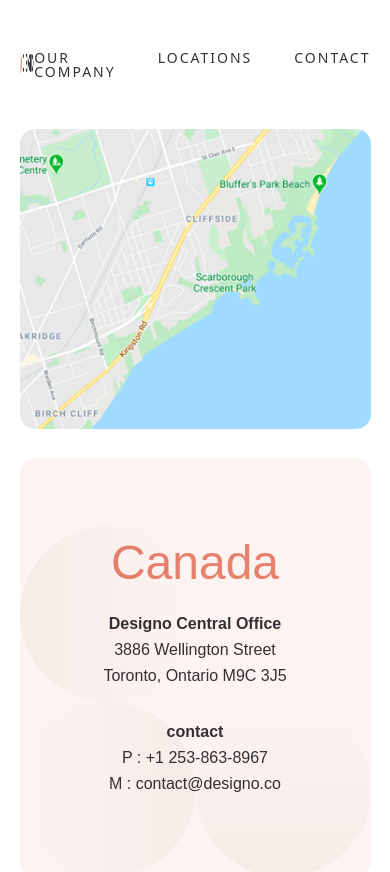
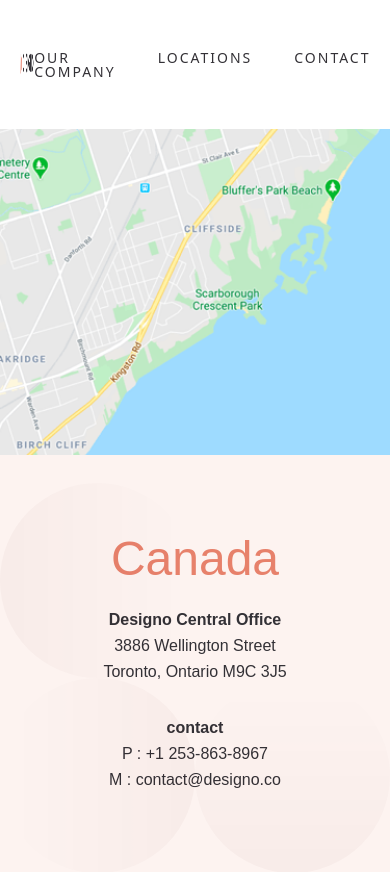
Before and after one commit to ketevan20/designo-multi-page-website, a Next.js app: page /locations in a window 390 px wide. Shown: the top 872 px of the page. Built offline with nearby package versions, Linux system fonts and the light colour scheme.

Commit message:
feat: add responsive design

```diff
--- a/components/molecules/AboutUs/AboutUs.tsx
+++ b/components/molecules/AboutUs/AboutUs.tsx
@@ -9,7 +9,7 @@ const AboutUs = () => {
             whileInView={{ opacity: 1, y: 0 }}
             transition={{ ease: "easeOut" }}
             viewport={{ once: true, amount: 0.5 }}
-            className='w-full h-[calc(100vh-100px)] max-h-160 bg-[rgba(231,129,107,1)] rounded-[15px] flex md:flex-row flex-col-reverse overflow-hidden relative z-30'>
+            className='w-screen left-1/2 -translate-x-1/2 sm:w-full h-[calc(100vh-100px)] max-h-160 bg-[rgba(231,129,107,1)] sm:rounded-[15px] flex md:flex-row flex-col-reverse overflow-hidden relative z-30'>
             <div className='relative z-30 w-full md:w-[60%] px-6 md:px-20 py-16 md:py-0 flex items-center justify-center text-white'>
                 <div className='md:max-w-135 flex flex-col gap-8 md:text-left text-center'>
                     <h1 className='h1'>About Us</h1>
--- a/components/molecules/ContactForm/ContaxtForm.tsx
+++ b/components/molecules/ContactForm/ContaxtForm.tsx
@@ -25,7 +25,7 @@ const ContactForm = () => {
   };
 
   return (
-    <div className='w-full bg-[rgba(231,129,107,1)] rounded-[15px] p-10 md:px-24 md:py-10 flex flex-col md:flex-row gap-10 items-center relative overflow-hidden ' >
+    <div className='w-screen left-1/2 -translate-x-1/2 sm:w-full bg-[rgba(231,129,107,1)] sm:rounded-[15px] p-10 md:px-24 md:py-10 flex flex-col md:flex-row gap-10 items-center relative overflow-hidden ' >
       <img src='/contact/desktop/bg-pattern-hero-desktop.svg' alt='' className='absolute left-0 bottom-0 z-10'/>
       <div className='text-white flex-1 flex flex-col gap-8 relative z-30'>
         <h1 className='h1'>Contact Us</h1>
--- a/components/molecules/Deal/Deal.tsx
+++ b/components/molecules/Deal/Deal.tsx
@@ -9,7 +9,7 @@ const Deal = () => {
             whileInView={{ opacity: 1, y: 0 }}
             transition={{ ease: "easeOut" }}
             viewport={{ once: true,  amount: 0.5 }}
-            className='w-full bg-[rgba(253,243,240,1)] rounded-[15px] flex md:flex-row flex-col-reverse overflow-hidden relative z-30'>
+            className='w-screen left-1/2 -translate-x-1/2 sm:w-full bg-[rgba(253,243,240,1)] sm:rounded-[15px] flex md:flex-row flex-col-reverse overflow-hidden relative z-30'>
             <div className='shrink-0 w-full md:w-[60%] px-6 md:px-20 py-16 md:py-20 lg:38 flex items-center justify-center'>
                 <div className='md:max-w-135 flex flex-col gap-8 md:text-left text-center'>
                     <h1 className='h1 text-[rgba(231,129,107,1)]'>The real deal</h1>
--- a/components/molecules/Expertise/Expertise.tsx
+++ b/components/molecules/Expertise/Expertise.tsx
@@ -5,7 +5,7 @@ import ExpertiseItem from '@/components/atoms/ExpertiseItem/ExpertiseItem'
 
 const Expertise = () => {
     return (
-        <div className='h-screen max-h-160 grid md:grid-cols-2 md:grid-rows-2 sm:grid-rows-[200px_200px_200px] grid-rows-[250px_250px_250px] gap-6 md:gap-7.5 '>
+        <div className='min-h-160 grid md:grid-cols-2 md:grid-rows-2 sm:grid-rows-[200px_200px_200px] grid-rows-[250px_250px_250px] gap-6 md:gap-7.5 '>
             <Link href='/web' className='row-span-1 md:row-span-2 md:col-span-1'>
                 <ExpertiseItem bgImage='/home/desktop/image-web-design-large.jpg' expertise='Web Design' />
             </Link>
--- a/components/molecules/LocationCard/LocationCard.tsx
+++ b/components/molecules/LocationCard/LocationCard.tsx
@@ -19,8 +19,8 @@ const LocationCard = ({ location, image, phoneNumber, email, title, address, cit
             whileInView={{ opacity: 1, y: 0 }}
             transition={{ ease: "easeOut" }}
             viewport={{ once: true, amount: 0.5 }}
-            className={`w-full flex gap-7.5 ${location == 'Australia' ? 'lg:flex-row-reverse' : 'lg:flex-row'} flex-col-reverse`}>
-            <div className='relative overflow-hidden bg-[rgba(253,243,240,1)] rounded-[15px] p-20 lg:w-[70%] flex flex-col justify-center gap-6 text-center sm:text-left'>
+            className={`relative w-screen left-1/2 -translate-x-1/2 sm:w-full flex gap-0 sm:gap-7.5 ${location == 'Australia' ? 'lg:flex-row-reverse' : 'lg:flex-row'} flex-col-reverse`}>
+            <div className='relative overflow-hidden bg-[rgba(253,243,240,1)] sm:rounded-[15px] p-20 lg:w-[70%] flex flex-col justify-center gap-6 text-center sm:text-left'>
                 <h1 className='h1 text-[rgba(231,129,107,1)]'>{location}</h1>
                 <div className='flex gap-7.5 sm:flex-row flex-col body text-[rgba(51,49,54,1)] lg:max-w-135'>
                     <div className='flex-1'>
@@ -36,7 +36,7 @@ const LocationCard = ({ location, image, phoneNumber, email, title, address, cit
                 </div>
                 <img src="/shared/desktop/bg-pattern-three-circles.svg" alt="" className='absolute left-0 bottom-0' />
             </div>
-            <div className='rounded-[15px] lg:w-[30%] max-lg:max-h-81.5 overflow-hidden'>
+            <div className='sm:rounded-[15px] lg:w-[30%] max-lg:max-h-81.5 overflow-hidden'>
                 <img src={image} alt="canada" className="object-cover w-full h-full" />
             </div>
         </motion.div>
--- a/components/molecules/LocationsContainer/LocationsContainer.tsx
+++ b/components/molecules/LocationsContainer/LocationsContainer.tsx
@@ -5,7 +5,7 @@ import React from 'react'
 
 const LocationsContainer = () => {
     return (
-        <div className='grid gap-7.5 lg:grid-cols-3 text-center relative z-30'>
+        <div className='my-30 sm:my-0 grid gap-7.5 lg:grid-cols-3 text-center relative z-30'>
             {[
                 {
                     bg: '-rotate-90',
--- a/components/molecules/ServiceCard/ServiceCard.tsx
+++ b/components/molecules/ServiceCard/ServiceCard.tsx
@@ -13,7 +13,7 @@ const ServiceCard = ({ title, text }: ServiceCardProps) => {
             whileInView={{ opacity: 1, y: 0 }}
             transition={{ ease: "easeOut" }}
             viewport={{ once: true }}
-            className='overflow-hidden bg-[rgba(231,129,107,1)] rounded-[15px] relative z-30 flex items-center justify-center text-center px-6 py-16'>
+            className='w-screen left-1/2 -translate-x-1/2 sm:w-full overflow-hidden bg-[rgba(231,129,107,1)] sm:rounded-[15px] relative z-30 flex items-center justify-center text-center px-6 py-16'>
             <div className='md:max-w-[60%] relative z-30'>
                 <h1 className='h2 text-white'>{title}</h1>
                 <p className='body text-white mt-6'>{text}</p>
--- a/components/molecules/Talent/Talent.tsx
+++ b/components/molecules/Talent/Talent.tsx
@@ -9,7 +9,7 @@ const Talent = () => {
             whileInView={{ opacity: 1, y: 0 }}
             transition={{ ease: "easeOut" }}
             viewport={{ once: true, amount: 0.5 }}
-            className='w-full bg-[rgba(253,243,240,1)] rounded-[15px] flex md:flex-row flex-col overflow-hidden relative z-30'>
+            className='w-screen left-1/2 -translate-x-1/2 sm:w-full bg-[rgba(253,243,240,1)] sm:rounded-[15px] flex md:flex-row flex-col overflow-hidden relative z-30'>
             <img src="/about/desktop/image-world-class-talent.jpg" alt="about us image" className='w-full md:w-[40%] object-cover max-md:max-h-80' />
 
             <div className='shrink-0 w-full md:w-[60%] px-6 md:px-20 py-16 md:py-20 lg:38 flex items-center justify-center'>
--- a/components/molecules/Team/Team.tsx
+++ b/components/molecules/Team/Team.tsx
@@ -2,7 +2,7 @@ import React from 'react'
 
 const Team = () => {
     return (
-        <div className='flex gap-7.5 flex-col md:flex-row justify-between md:text-center relative z-30'>
+        <div className='flex gap-7.5 flex-col md:flex-row justify-between text-center sm:text-left md:text-center relative z-30'>
             {[
                 {
                     bg: '-rotate-90',
@@ -23,7 +23,7 @@ const Team = () => {
                     text: 'We are a group of enthusiastic folks who know how to put people first. Our success depends on our customers, and we strive to give them the best experience a company can provide.'
                 }
             ].map((item) => (
-                <div key={item.title} className='flex md:flex-col items-center gap-12'>
+                <div key={item.title} className='flex sm:flex-row flex-col md:flex-col items-center gap-12'>
                     <div className='relative w-50 h-50 shrink-0 flex items-center justify-center'>
                         <img src="/home/desktop/bg-pattern-hero-home.svg" alt="" className={`absolute inset-0 w-full h-full ${item.bg} z-20`} />
                         <img src={item.illustration} alt="" className='relative z-30' />
--- a/components/organisms/About/About.tsx
+++ b/components/organisms/About/About.tsx
@@ -6,7 +6,7 @@ import React from 'react'
 
 const About = () => {
   return (
-    <div className='w-[90%] m-auto max-w-480 flex flex-col gap-40 mb-22 '>
+    <div className='w-[90%] m-auto max-w-480 flex flex-col gap-0 sm:gap-30 md:gap-40 mb-22 '>
       <AboutUs />
       <img src={'/shared/desktop/bg-pattern-leaf.svg'} alt='leaf' className='absolute z-10 left-0 top-80' />
       <Talent />
--- a/components/organisms/Contact/Contact.tsx
+++ b/components/organisms/Contact/Contact.tsx
@@ -4,7 +4,7 @@ import React from 'react'
 
 const Contact = () => {
   return (
-    <div className='w-[90%] m-auto max-w-480 flex flex-col gap-40 mb-22'>
+    <div className='w-[90%] m-auto max-w-480 flex flex-col gap-0 sm:gap-30 md:gap-40 sm:mb-22'>
         <ContaxtForm />
         <LocationsContainer />
     </div>
--- a/components/organisms/Locations/Locations.tsx
+++ b/components/organisms/Locations/Locations.tsx
@@ -3,7 +3,7 @@ import React from 'react'
 
 const Locatinos = () => {
   return (
-    <div className='w-[90%] m-auto max-w-480 flex flex-col gap-8 mb-22'>
+    <div className='w-[90%] m-auto max-w-480 flex flex-col gap-10 sm:gap-8 mb-22'>
       <LocationCard location='Canada' image='/locations/desktop/image-map-canada.png' title='Designo Central Office' phoneNumber='+1 253-863-8967' email='contact@designo.co' address='3886 Wellington Street' city='Toronto, Ontario M9C 3J5'/>
       <LocationCard location='Australia' image='/locations/desktop/image-map-australia.png' title='Designo AU Office' phoneNumber='+1 253-863-8967' email='contact@designo.co' address='3886 Wellington Street' city='Toronto, Ontario M9C 3J5'/>
       <LocationCard location='United Kingdom' image='/locations/desktop/image-map-united-kingdom.png' title='Designo UK Office' phoneNumber='+1 253-863-8967' email='contact@designo.co' address='3886 Wellington Street' city='Toronto, Ontario M9C 3J5'/>
```
